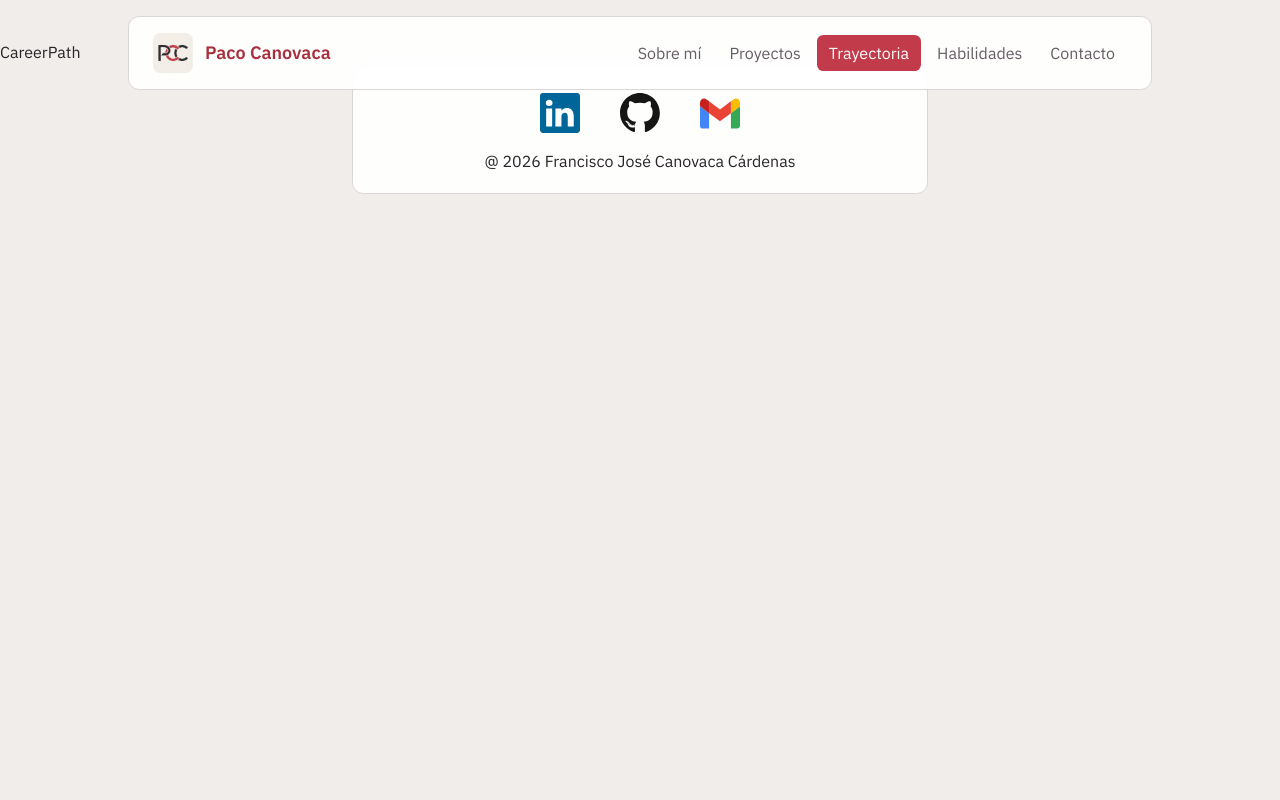
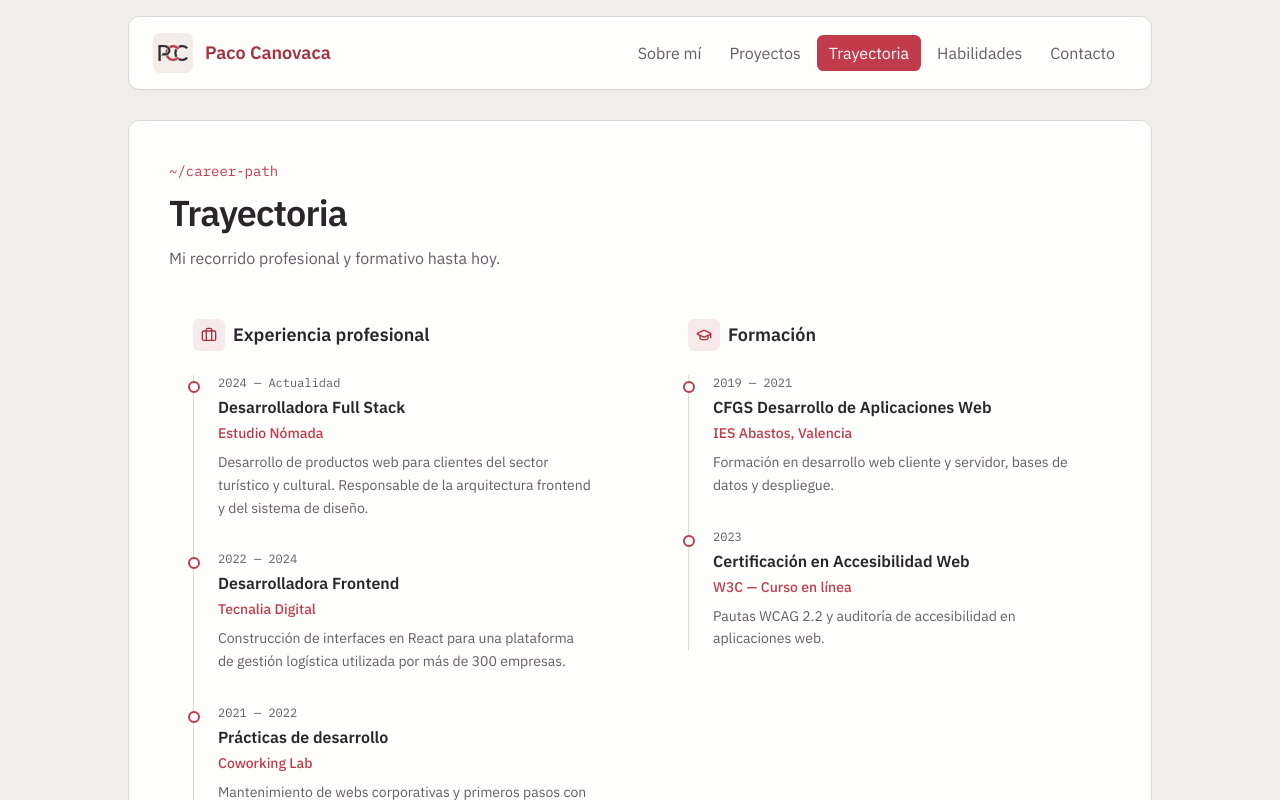
Before and after one commit to PacoCanovaca/PortfolioWeb, a React (Vite) app: page /career-path in a window 1280 px wide. Shown: the top 800 px of the page. Built offline with nearby package versions, Linux system fonts and the light colour scheme.

Commit message:
Career-path section finished

```diff
--- /dev/null
+++ b/data/education.json
@@ -0,0 +1,14 @@
+[
+  {
+    "period": "2019 — 2021",
+    "title": "CFGS Desarrollo de Aplicaciones Web",
+    "place": "IES Abastos, Valencia",
+    "description": "Formación en desarrollo web cliente y servidor, bases de datos y despliegue."
+  },
+  {
+    "period": "2023",
+    "title": "Certificación en Accesibilidad Web",
+    "place": "W3C — Curso en línea",
+    "description": "Pautas WCAG 2.2 y auditoría de accesibilidad en aplicaciones web."
+  }
+]
--- /dev/null
+++ b/data/experience.json
@@ -0,0 +1,20 @@
+[
+  {
+    "period": "2024 — Actualidad",
+    "title": "Desarrolladora Full Stack",
+    "place": "Estudio Nómada",
+    "description": "Desarrollo de productos web para clientes del sector turístico y cultural. Responsable de la arquitectura frontend y del sistema de diseño."
+  },
+  {
+    "period": "2022 — 2024",
+    "title": "Desarrolladora Frontend",
+    "place": "Tecnalia Digital",
+    "description": "Construcción de interfaces en React para una plataforma de gestión logística utilizada por más de 300 empresas."
+  },
+  {
+    "period": "2021 — 2022",
+    "title": "Prácticas de desarrollo",
+    "place": "Coworking Lab",
+    "description": "Mantenimiento de webs corporativas y primeros pasos con APIs en Node.js."
+  }
+]
--- a/src/components/content/TimeLine.jsx
+++ b/src/components/content/TimeLine.jsx
@@ -1,6 +1,6 @@
 const Timeline = ({ title, icon: Icon, entries }) => {
   return (
-    <article className="flex flex-col gap-6 rounded-xl border-2 border-border bg-card p-6">
+    <article className="flex flex-col gap-6 p-6">
       <h3 className="flex items-center gap-2 text-lg font-semibold">
         <span className="flex size-8 items-center justify-center rounded-md bg-brand-soft text-brand-hover">
           <Icon className="size-4" aria-hidden="true" />
@@ -12,7 +12,7 @@ const Timeline = ({ title, icon: Icon, entries }) => {
           <li key={`${entry.title}-${entry.period}`} className="relative flex flex-col gap-1 pb-8 pl-6 last:pb-0">
             <span
               aria-hidden="true"
-              className="absolute top-1.5 -left-1.5 size-3 rounded-full border-2 border-brand bg-background"
+              className="absolute top-1.5 -left-1.5 size-3 rounded-full border-2 border-brand bg-surface"
             />
             <span className="font-mono text-xs text-text-muted">{entry.period}</span>
             <p className="font-semibold">{entry.title}</p>
--- a/src/components/sections/CareerPath.jsx
+++ b/src/components/sections/CareerPath.jsx
@@ -1,9 +1,23 @@
-import React from 'react'
+import { Briefcase, GraduationCap } from 'lucide-react';
+import experience from '../../../data/experience.json';
+import education from '../../../data/education.json';
+import TimelineColumn from '../content/TimeLine';
+import MainContainer from '../structure/MainContainer';
 
 const CareerPath = () => {
   return (
-    <div>CareerPath</div>
+    <MainContainer
+      id="trayectoria"
+      path="~/career-path"
+      title="Trayectoria"
+      description="Mi recorrido profesional y formativo hasta hoy."
+    >
+      <div className="grid gap-12 md:grid-cols-2 mt-6 mb-4">
+          <TimelineColumn title="Experiencia profesional" icon={Briefcase} entries={experience} />
+          <TimelineColumn title="Formación" icon={GraduationCap} entries={education} />
+        </div>
+    </MainContainer>
   )
-}
+};
 
-export default CareerPath
+export default CareerPath;
--- a/src/components/sections/Projects.jsx
+++ b/src/components/sections/Projects.jsx
@@ -1,7 +1,6 @@
 import projects from '../../../data/projects.json';
 import ProjectCard from '../content/ProjectCard';
 import MainContainer from '../structure/MainContainer';
-import SectionHeading from '../structure/SectionHeader';
 
 const Projects = () => {
     return (
```
